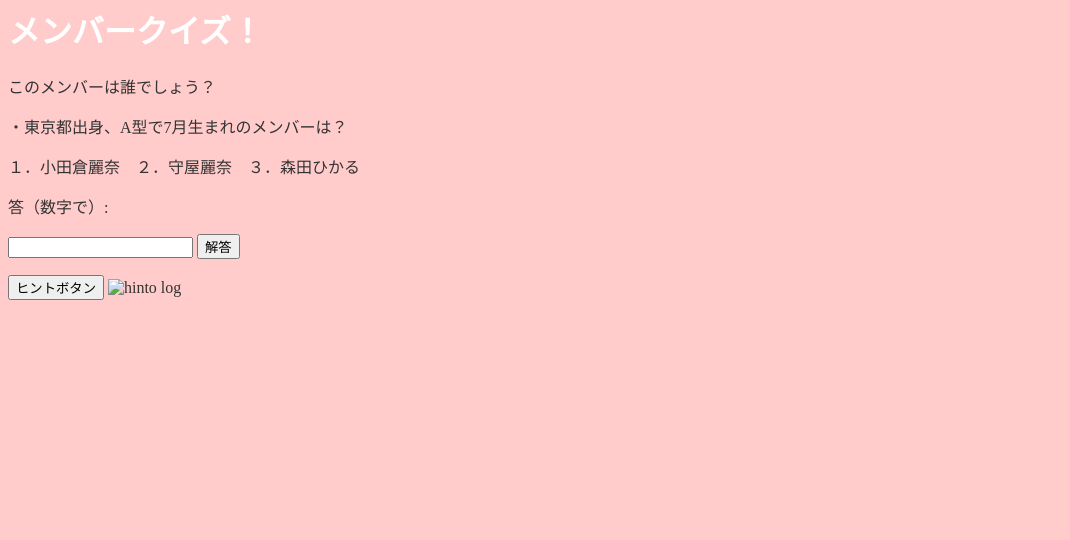
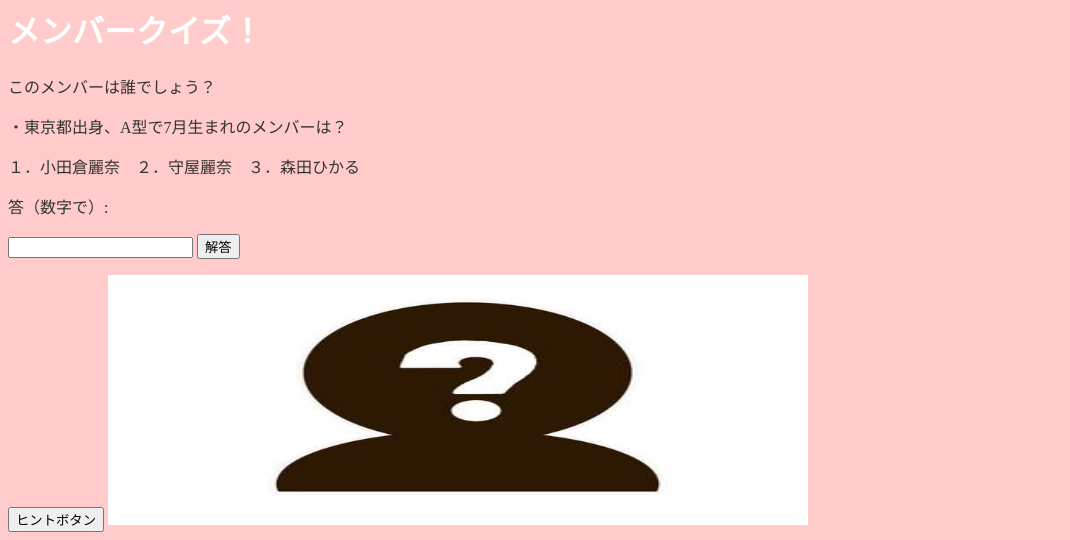
Before and after one commit to kobayashiryoryo/saisyuupuroguramu, a plain HTML site: page index.html in a window 1280 px wide. Shown: the part 1048-1588 px from the top of the page, without its empty margins (0-1070 px from the left). Before the commit the page ends 1356 px from the top, so only its background shows below. Drawn offline with Linux system fonts and the light colour scheme; a script that the page names is missing.

Commit message:
Update index.html

```diff
--- a/index.html
+++ b/index.html
@@ -57,7 +57,7 @@
 
 <form name="timer1">
 <input type="button" value="ヒントボタン" onclick="hyoji1();">
-<img src='./image/image/83c331516cebd23db02cdf4df678cdd4_t.jpeg' id="log" alt="hinto log" class="imagechange2">
+<img src='./image/83c331516cebd23db02cdf4df678cdd4_t.jpeg' id="log" alt="hinto log" class="imagechange2">
 </form>
 
 
```
